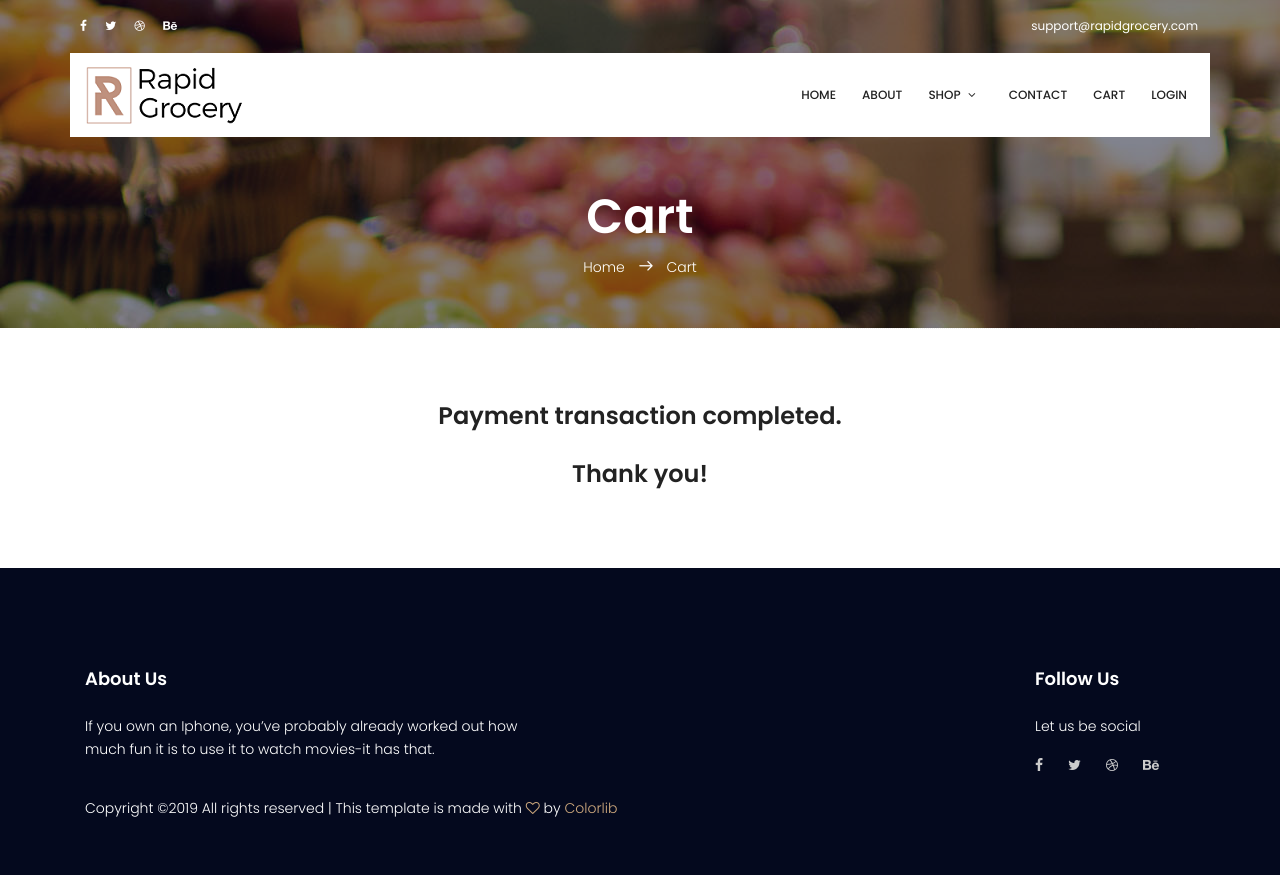
After one commit to mashsun/RapidGrocery, a PHP site: page /cart_complete.php in a window 1280 px wide. The commit adds this page. Run offline with PHP 8.4, Linux system fonts and the light colour scheme; some libraries are stand-ins or nearby versions.

Commit message:
Add files via upload

```diff
--- /dev/null
+++ b/cart_complete.php
@@ -0,0 +1,35 @@
+<?php
+include 'include/header.php';
+?>
+
+<!-- start banner Area -->
+<section class="banner-area relative about-banner" id="home">
+    <div class="overlay overlay-bg"></div>
+    <div class="container">
+        <div class="row d-flex align-items-center justify-content-center">
+            <div class="about-content col-lg-12">
+                <h1 class="text-white">
+                    Cart
+                </h1>
+                <p class="text-white link-nav"><a href="index.php">Home </a>  <span class="lnr lnr-arrow-right"></span>  <a href="cart.php"> Cart</a></p>
+            </div>
+        </div>
+    </div>
+</section>
+<!-- End banner Area -->
+
+<!-- Start home-about Area -->
+<div class="whole-wrap">
+    <div class="container">
+        <div class="section-top-border">
+                <br/><h3 class="mb-30" align="center">Payment transaction completed. <br/><br/>Thank you!</h3>
+        </div>
+    </div>
+</div>
+
+<!-- End home-about Area -->
+
+<!-- End review Area -->
+<?php
+include 'include/footer.html';
+?>
```
Also changed, not shown: checkout.php (+3 -6 lines), checkout_up.php (added, +25 -0 lines).
